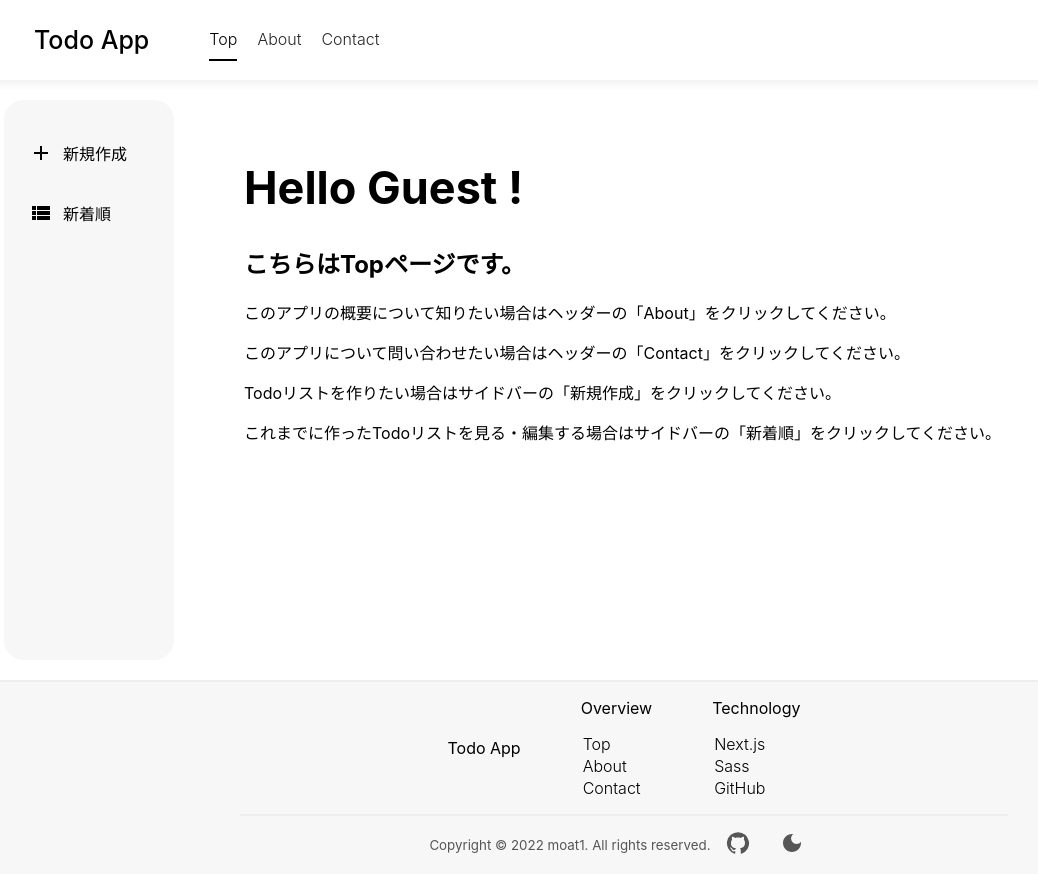
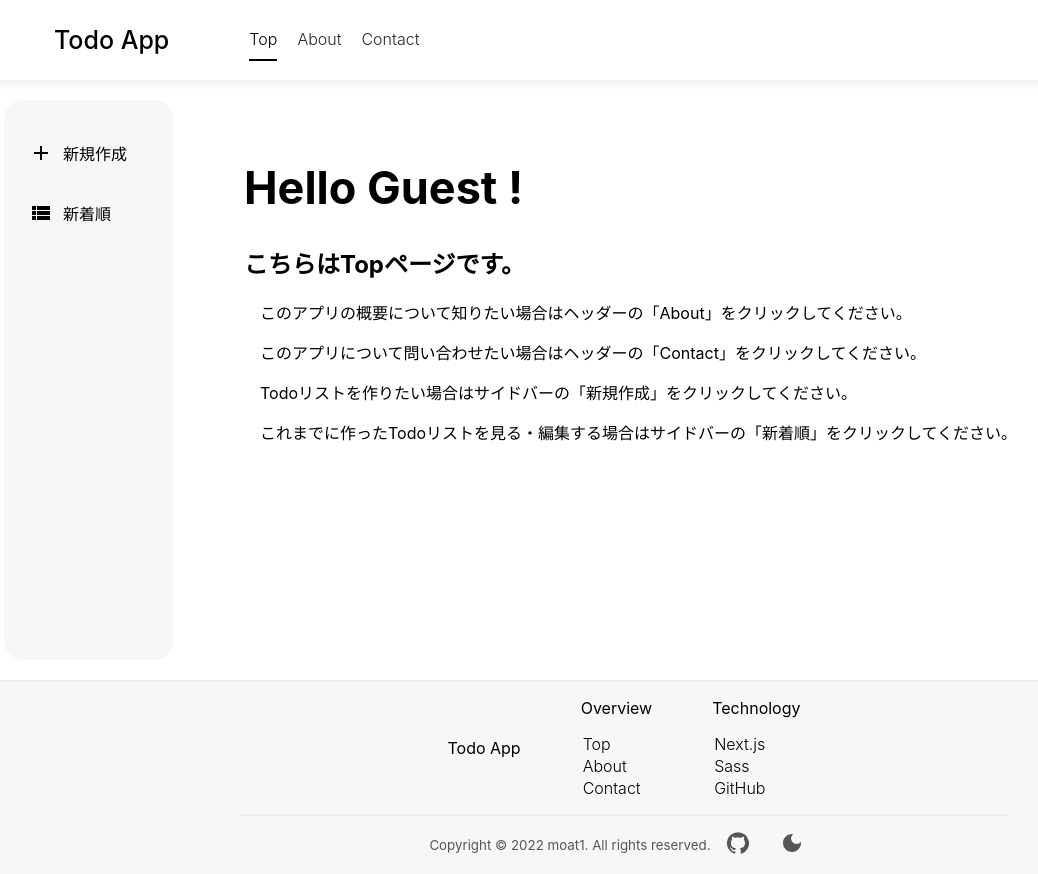
Before and after one commit to moat1/TodoApplication, a Next.js app: page /top in a window 1280 px wide. Shown: the whole page, without its empty margins (16-1054 px from the left). Built offline with nearby package versions, Linux system fonts and the light colour scheme.

Commit message:
レイアウトの微修正とヘッダーのロゴに/topのリンクを付与

```diff
--- a/src/components/Header/Header.module.css
+++ b/src/components/Header/Header.module.css
@@ -12,7 +12,7 @@
 .title {
   font-size: 25px;
   font-weight: 500;
-  margin: 0px 50px 0px 50px;
+  margin: 0px 70px 0px 70px;
 }
 .links {
   display: flex;
--- a/src/components/Header/index.jsx
+++ b/src/components/Header/index.jsx
@@ -7,7 +7,9 @@ export function Header() {
 
   return (
     <header className={classes.header}>
-      <h1 className={classes.title}>Todo App</h1>
+      <h1 className={classes.title}>
+        <Link href='/top'>Todo App</Link>
+      </h1>
       <ul className={classes.links}>
         <li
           className={`${classes.link} ${
--- a/src/styles/Home.module.css
+++ b/src/styles/Home.module.css
@@ -11,3 +11,6 @@
 .topContents {
   margin: 50px;
 }
+.topContents p {
+  text-indent: 1rem;
+}
```
Also changed, not shown: src/pages/top/index.jsx (+4 -4 lines).
